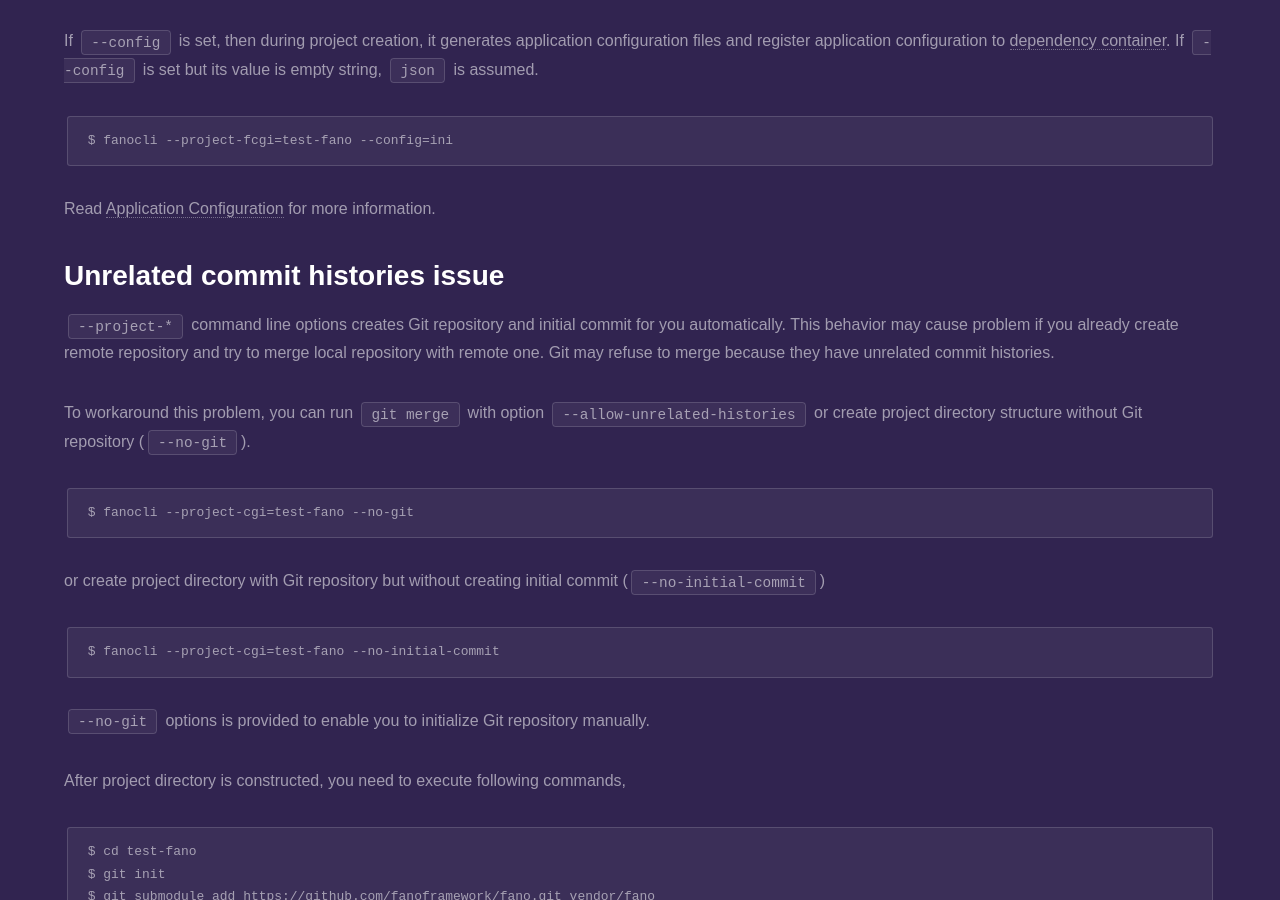
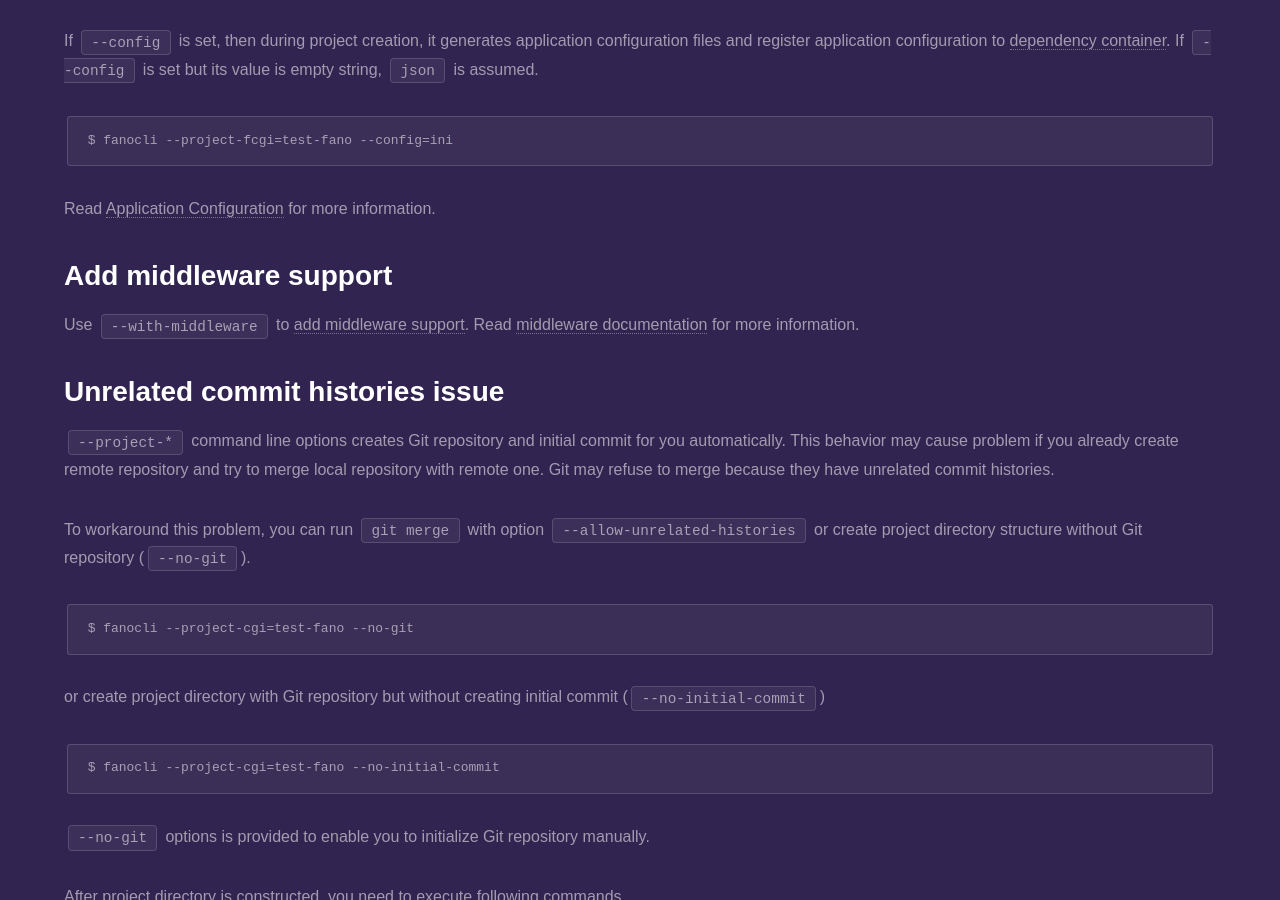
Before and after one commit to fanoframework/fanoframework.github.io, a Jekyll site: the page built from scaffolding-with-fano-cli/creating-project/index.md, in a window 1280 px wide and 900 px high, scrolled down 3242 px. Built offline with Jekyll 4.4.1, drawn with Linux system fonts in a browser that asks for light colours; our own code applies the rules of GitHub Pages for plain Markdown files.

Commit message:
add reference about adding middleware support

```diff
--- a/scaffolding-with-fano-cli/creating-project/index.md
+++ b/scaffolding-with-fano-cli/creating-project/index.md
@@ -129,6 +129,10 @@ $ fanocli --project-fcgi=test-fano --config=ini
 
 Read [Application Configuration](/configuration) for more information.
 
+## Add middleware support
+
+Use `--with-middleware` to [add middleware support](/scaffolding-with-fano-cli#add-middleware-support). Read [middleware documentation](/scaffolding-with-fano-cli#add-middleware-support) for more information.
+
 ## Unrelated commit histories issue
 
 `--project-*` command line options creates Git repository and initial commit for you automatically. This behavior may cause problem if you already create remote repository and try to merge local repository with remote one. Git may refuse to merge because they have unrelated commit histories.
```
